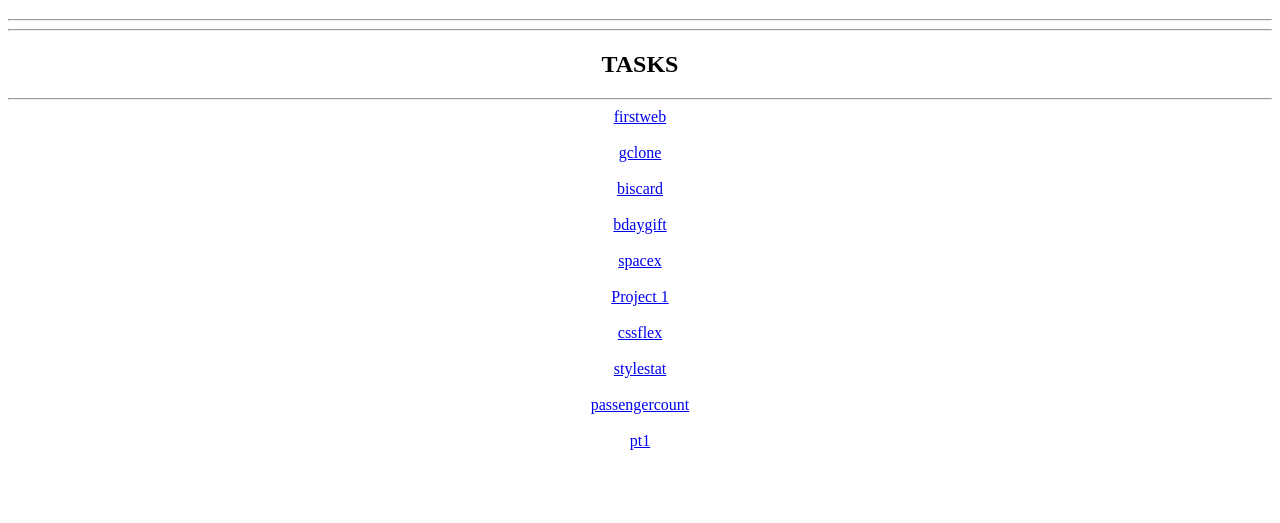
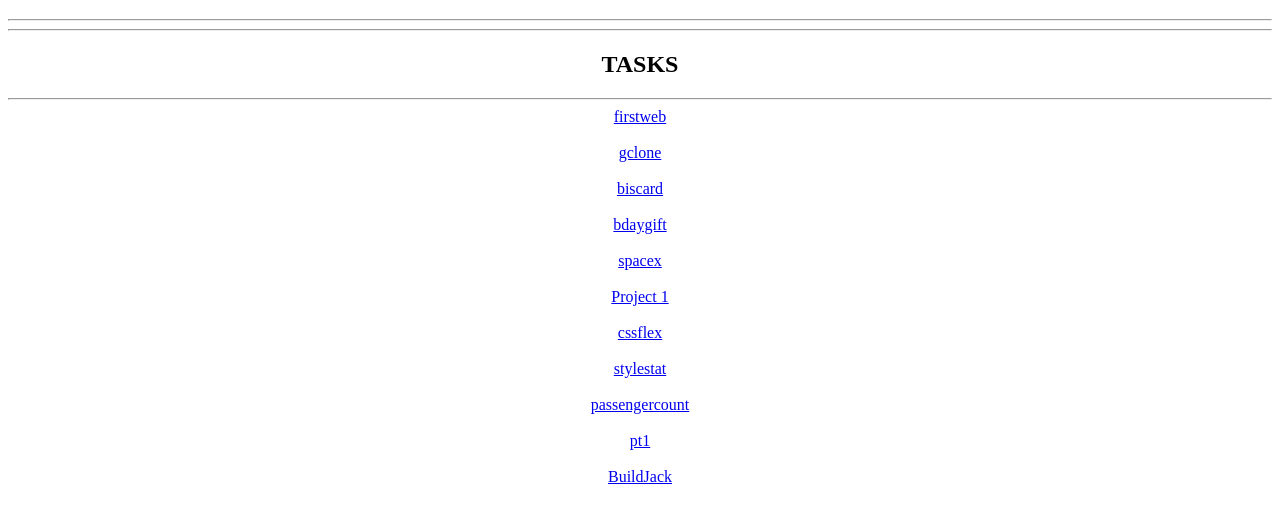
Before and after one commit to LeyaThomas/WebBootcamp_Mulearn, a plain HTML site: page index.html in a window 1280 px wide. Shown: the part 61-584 px from the top of the page. Drawn offline with Linux system fonts and the light colour scheme.

Commit message:
Update index.html

```diff
--- a/index.html
+++ b/index.html
@@ -18,6 +18,7 @@
     <a target="_blank" href="stylestat/index.html">stylestat</a><br><br>
     <a target="_blank" href="passengercount/index.html">passengercount</a><br><br>
     <a target="_blank" href="webpt1/index.html">pt1</a><br><br>
+    <a target="_blank" href="webpt1/buildjack.html">BuildJack</a><br><br>
 
 </body>
 </html>
```
